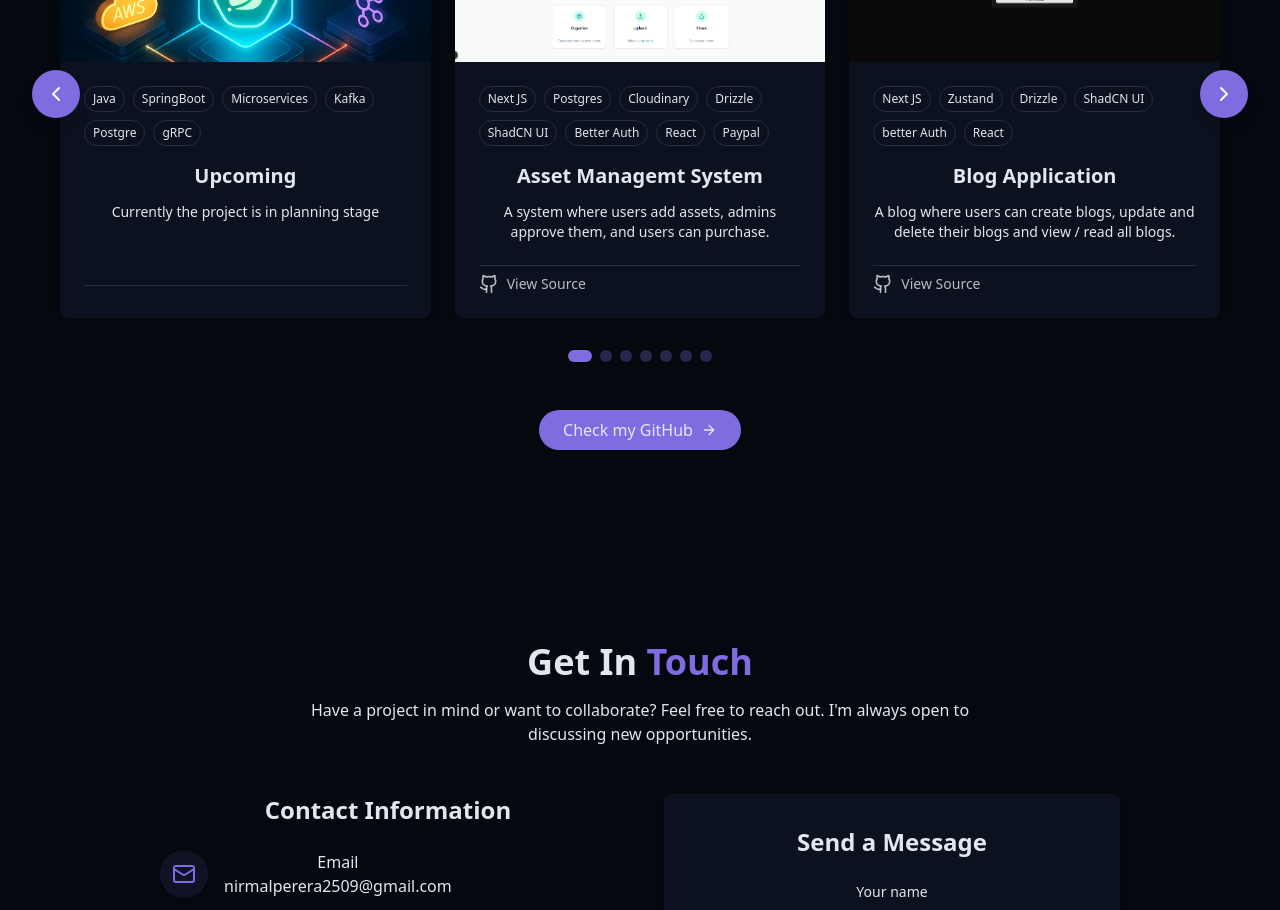
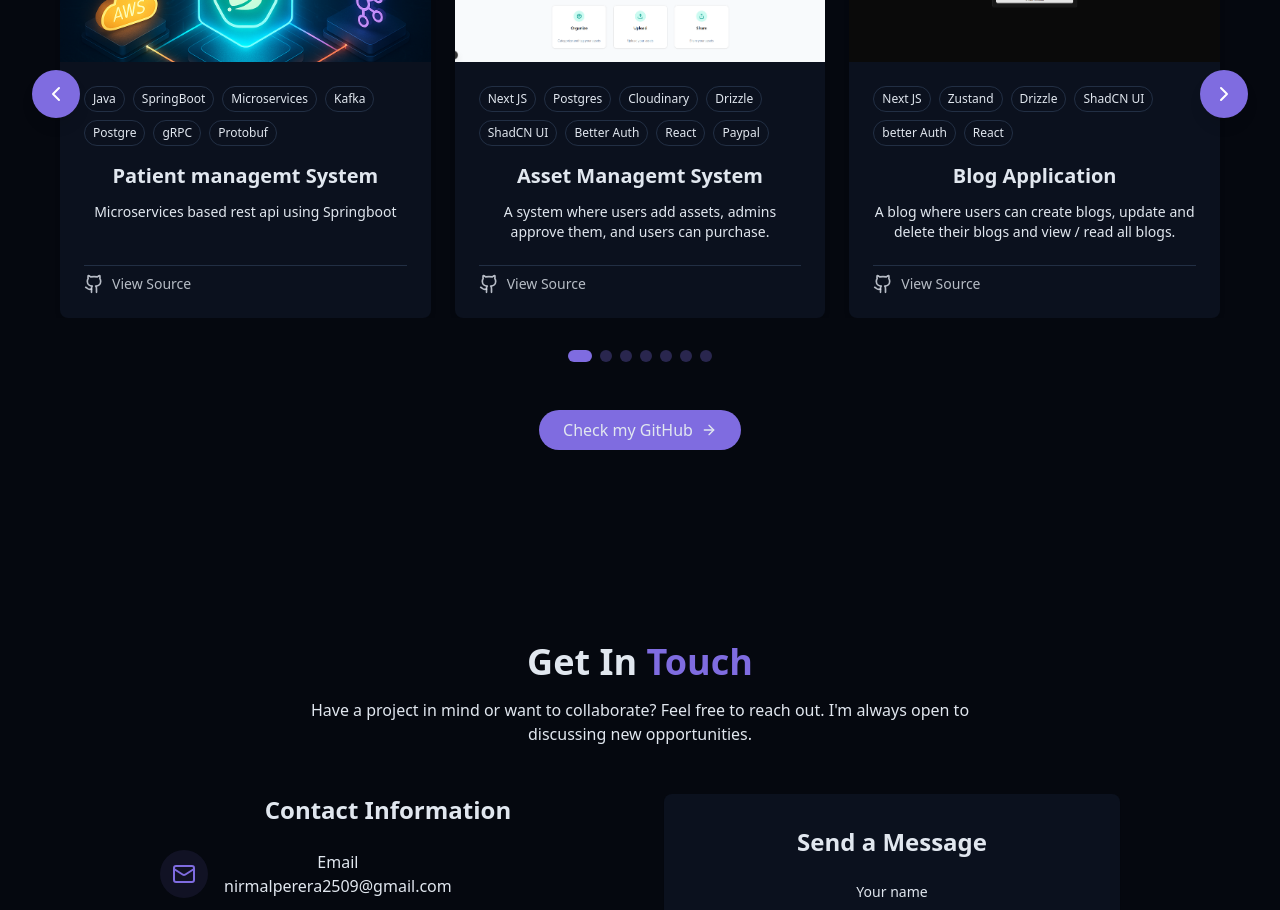
Before and after one commit to nirmal-404/portfolio, a React (Vite) app: page / in a window 1280 px wide. Shown: the part 2880-3790 px from the top of the page. Built offline with nearby package versions, Linux system fonts and the light colour scheme.

Commit message:
updated projects

```diff
--- a/src/components/ProjectsSection.jsx
+++ b/src/components/ProjectsSection.jsx
@@ -3,15 +3,15 @@ import { ArrowRight, ChevronLeft, ChevronRight, ExternalLink, Github, Download }
 
 const projects = [
 
-    // 18. asset management
+    // 19. Patient managemt System
     {
         id: 19,
-        title: "Upcoming",
-        description: "Currently the project is in planning stage",
+        title: "Patient managemt System",
+        description: "Microservices based rest api using Springboot",
         image : "/projects/upcoming.png",
-        tags : ["Java", "SpringBoot", "Microservices", "Kafka", "Postgre", "gRPC"],
+        tags : ["Java", "SpringBoot", "Microservices", "Kafka", "Postgre", "gRPC", "Protobuf"],
         urls: [
-            // {type : "github", href : "https://github.com/nirmal-404/"}
+            {type : "github", href : "https://github.com/nirmal-404/springboot-patient-managemnt-system"}
         ]
     },
     // 18. asset management
@@ -33,7 +33,7 @@ const projects = [
         image : "/projects/17_nextjs-blog.png",
         tags : ["Next JS", "Zustand", "Drizzle", "ShadCN UI", "better Auth", "React", ],
         urls: [
-            {type : "github", href : "https://github.com/nirmal-404/nestjs-blog"}
+            {type : "github", href : "https://github.com/nirmal-404/nextjs-blog"}
         ]
     },
     // 16. finace-traceker
```
